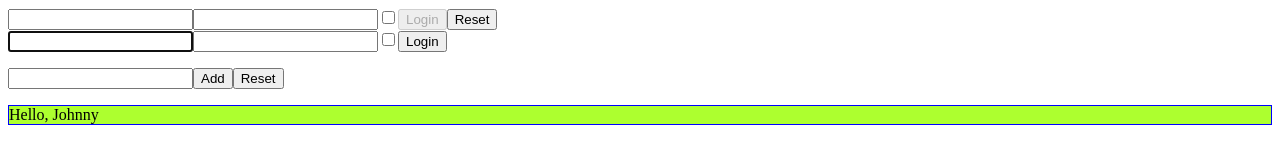
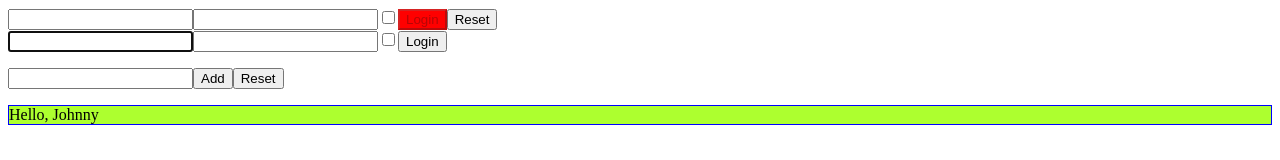
Before and after one commit to Marius0092/react-exercises, a React (Create React App) app: page / in a window 1280 px wide. Shown: the top 160 px of the page. Built offline with nearby package versions, Linux system fonts and the light colour scheme.

Commit message:
styling-components-03

```diff
--- a/src/Login.js
+++ b/src/Login.js
@@ -35,13 +35,16 @@ export class Login extends React.Component {
     }
 
     render() {
+        const btnBackground = {
+            'background-color': this.state.password.length < 8 ? "red" : "green"
+        }
         return (
             <div>
                 <input name='username' value={this.state.username} onChange={this.handleInputChange} />
                 <input name='password' value={this.state.password} type='password' onChange={this.handleInputChange} />
                 <input name='remember' type="checkbox" checked={this.state.remember} onChange={this.handleInputChange} />
                 {/* <button type='submit' disabled={!this.state.username || !this.state.password} onClick={this.handleLogin}>Login</button> */}
-                <button name="loginButton" type="submit" onClick={() => this.onLogin()} disabled={this.state.username === "" && this.state.password === ""}>Login</button>
+                <button name="loginButton" type="submit" style={btnBackground} onClick={() => this.onLogin()} disabled={this.state.username === "" && this.state.password === ""}>Login</button>
                 <button onClick={this.handleReset}>Reset</button>
             </div>
         )
```
